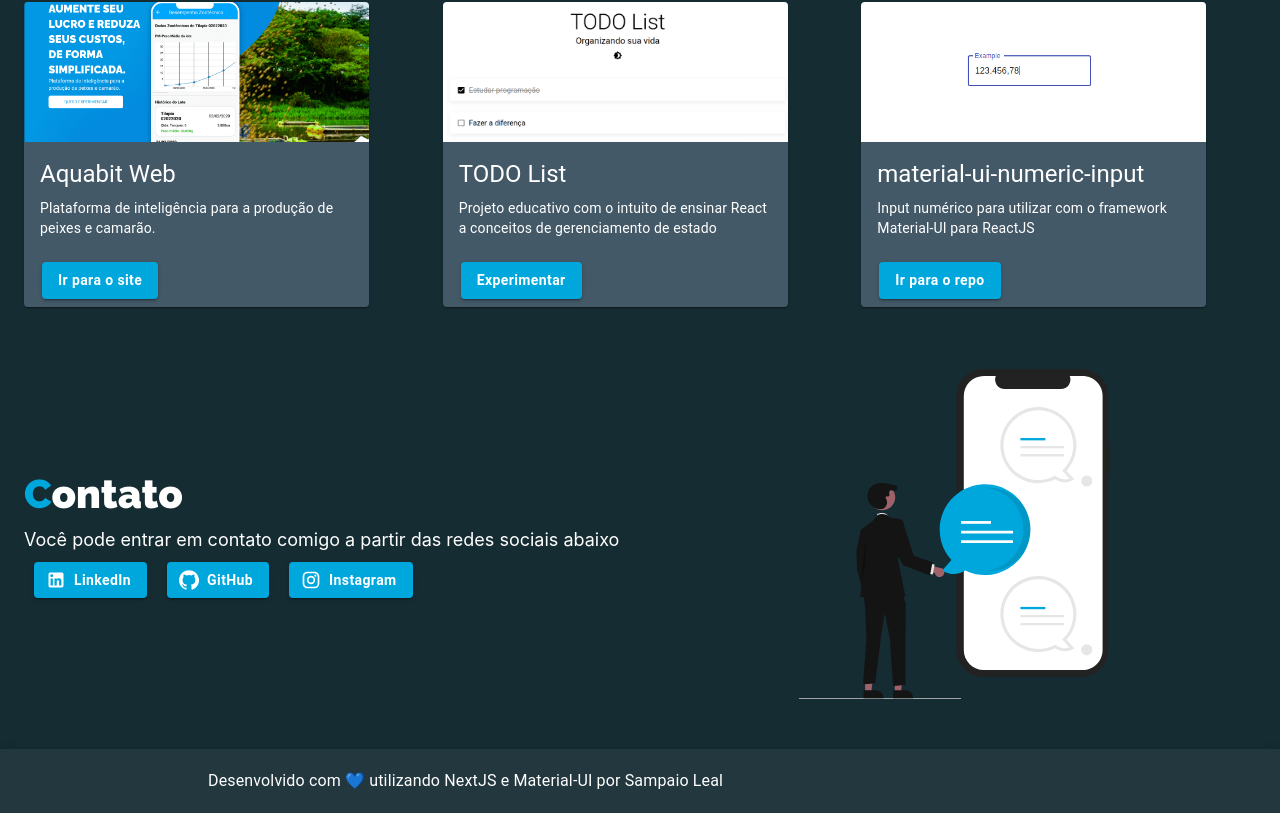
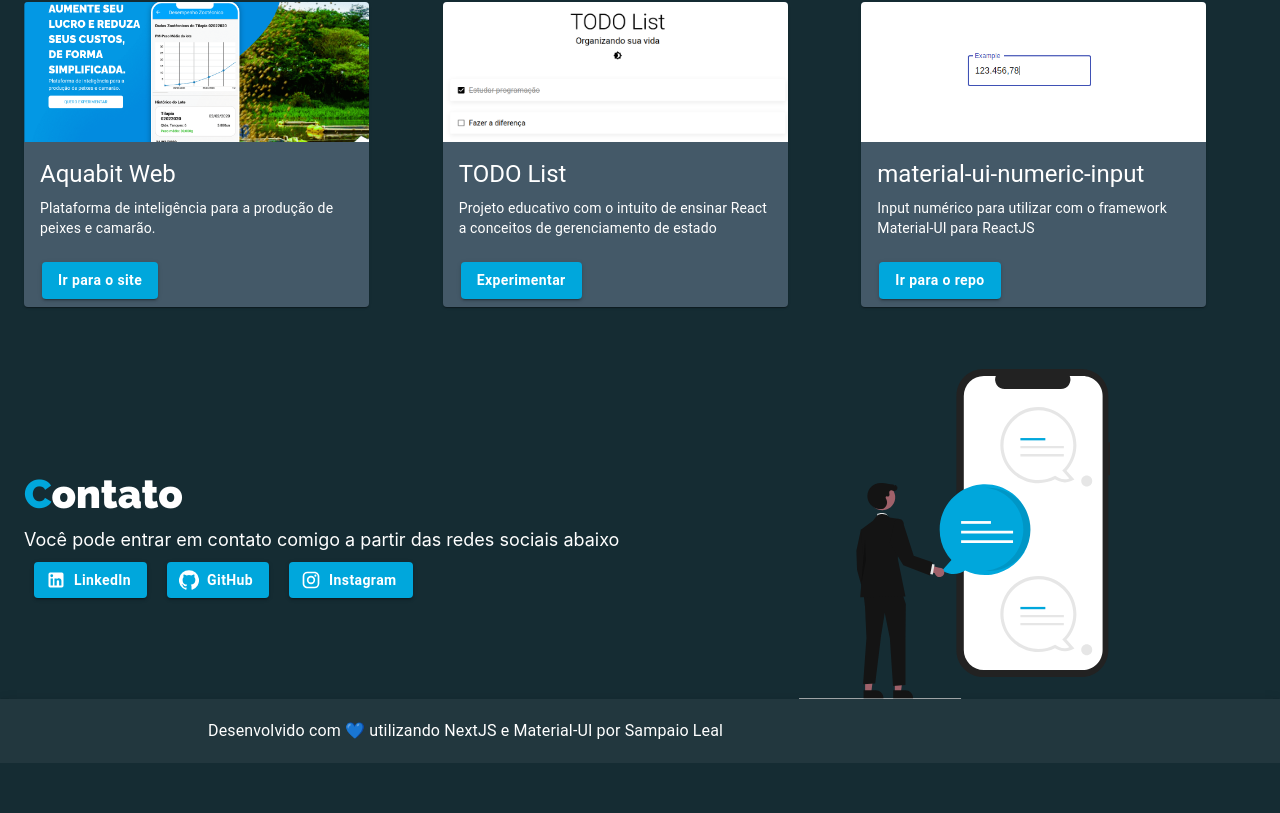
Before and after one commit to SampaioLeal/sampaioleal.github.io, a Next.js app: page / in a window 1280 px wide. Shown: the part 1227-2040 px from the top of the page. After the commit the page ends 1990 px from the top, so only its background shows below. Built offline with nearby package versions, Linux system fonts and the light colour scheme.

Commit message:
Ajuste de margem de container Contato

```diff
--- a/pages/index.tsx
+++ b/pages/index.tsx
@@ -227,7 +227,7 @@ export default function Home() {
         </Grid>
       </Container>
 
-      <Container style={{ margin: "50px 0" }}>
+      <Container style={{ marginTop: 50 }}>
         <Grid container spacing={3} alignItems="center">
           <Grid item xs={12} sm={12} md={6}>
             <ContactSection>
```
